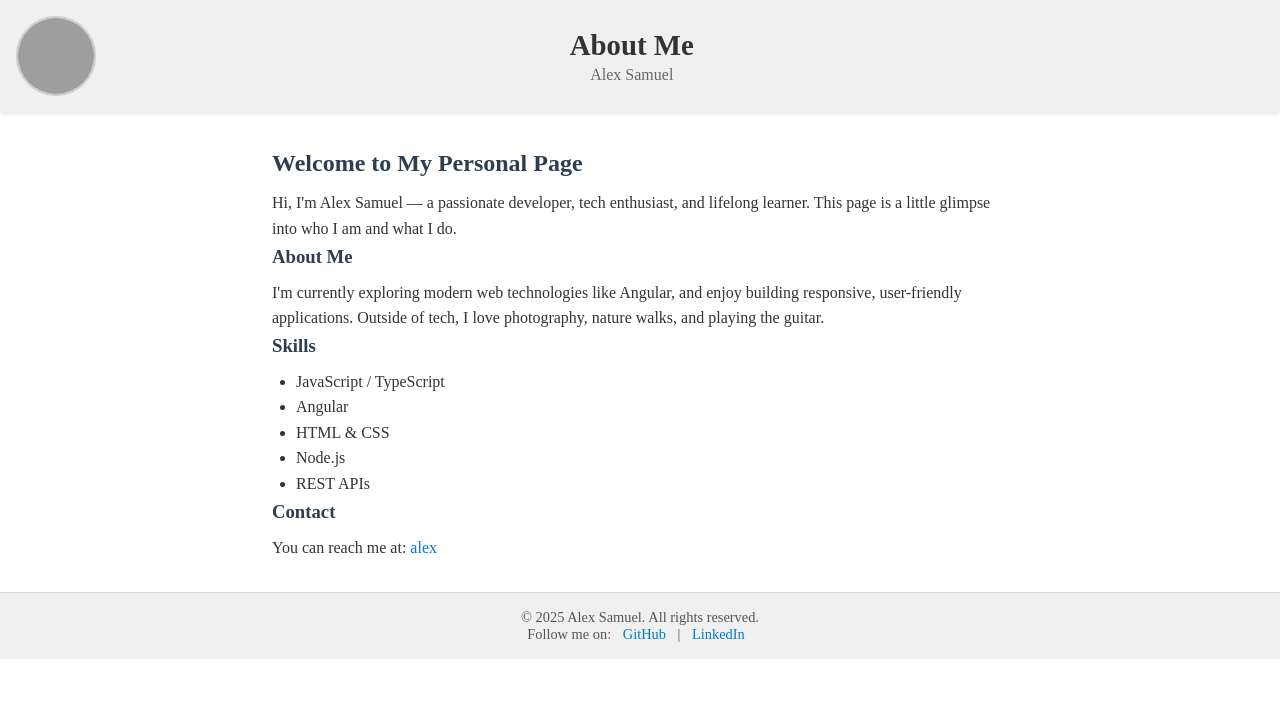
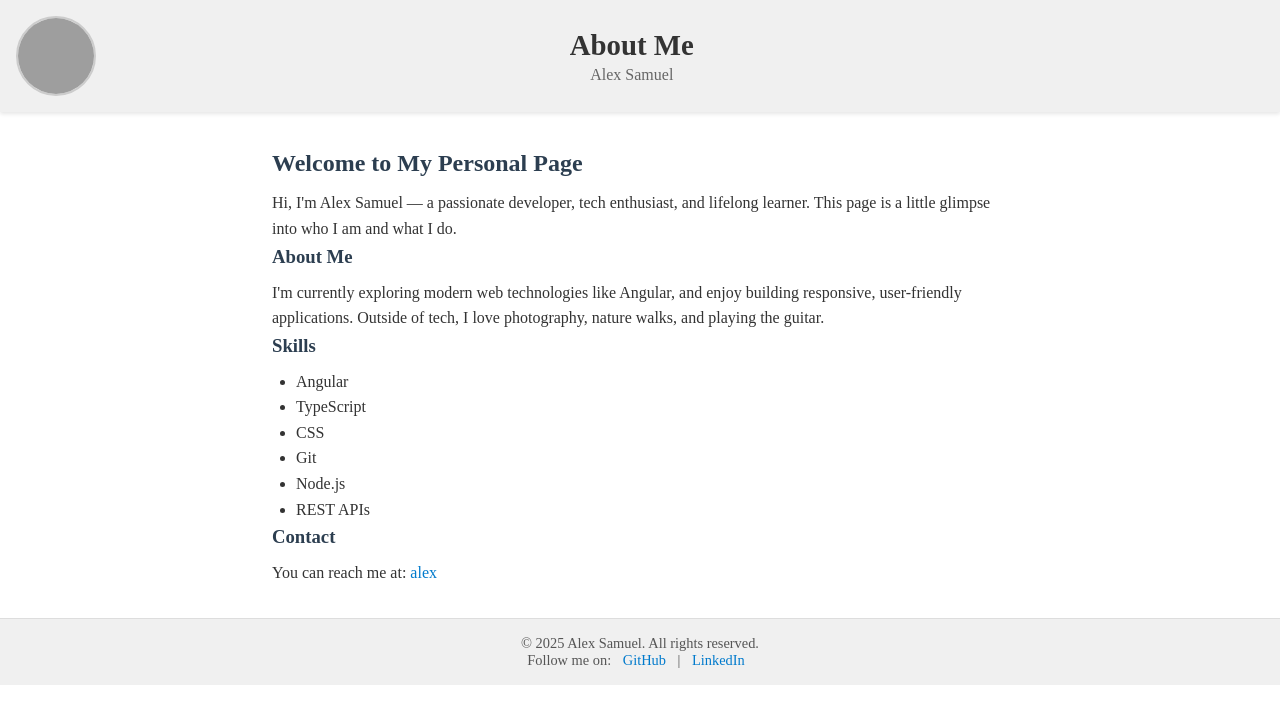
Before and after one commit to Locobuzz-Amrit-Anand/AboutMe, an Angular app: page / in a window 1280 px wide. Shown: the top 724 px of the page. Built offline with nearby package versions, Linux system fonts and the light colour scheme; grey boxes are pictures that could not be loaded.

Commit message:
Add: Ngif and ngfor

```diff
--- a/src/app/content/content.component.css
+++ b/src/app/content/content.component.css
@@ -22,3 +22,6 @@ a {
 a:hover {
   text-decoration: underline;
 }
+.aboutme {
+  cursor: pointer;
+}
--- a/src/app/content/content.component.html
+++ b/src/app/content/content.component.html
@@ -5,23 +5,23 @@
     This page is a little glimpse into who I am and what I do.
   </p>
 
-  <h3>About Me</h3>
-  <p>
+<h3 (click)="showAboutme = !showAboutme" class="aboutme">About Me </h3>
+  <p *ngIf="showAboutme">
     I'm currently exploring modern web technologies like Angular, and enjoy building responsive,
     user-friendly applications. Outside of tech, I love photography, nature walks, and playing the guitar.
   </p>
 
   <h3>Skills</h3>
   <ul>
-    <li>JavaScript / TypeScript</li>
-    <li>Angular</li>
-    <li>HTML & CSS</li>
-    <li>Node.js</li>
-    <li>REST APIs</li>
+     <li *ngFor="let skill of skills">
+    {{ skill }}
+  </li>
+
   </ul>
 
   <h3>Contact</h3>
   <p>
     You can reach me at: <a href="mailto:alex@example.com">alex</a>
   </p>
+
 </div>
--- a/src/app/content/content.component.ts
+++ b/src/app/content/content.component.ts
@@ -1,12 +1,16 @@
 import { Component } from '@angular/core';
+import { NgIf, NgFor } from '@angular/common';
+
 
 @Component({
   selector: 'app-content',
   standalone: true,
-  imports: [],
   templateUrl: './content.component.html',
-  styleUrl: './content.component.css'
+  styleUrl: './content.component.css',
+    imports: [NgIf, NgFor] ,
 })
 export class ContentComponent {
 
+   showAboutme = true;
+   skills = ['Angular', 'TypeScript', 'CSS', 'Git','Node.js','REST APIs'];
 }
```
